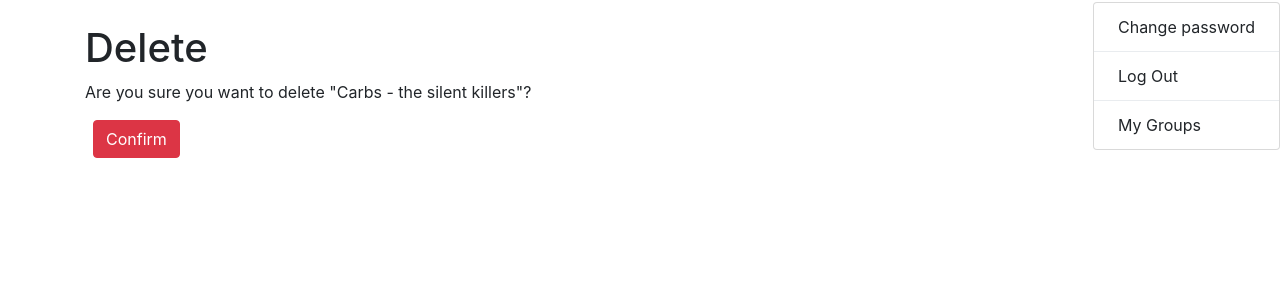
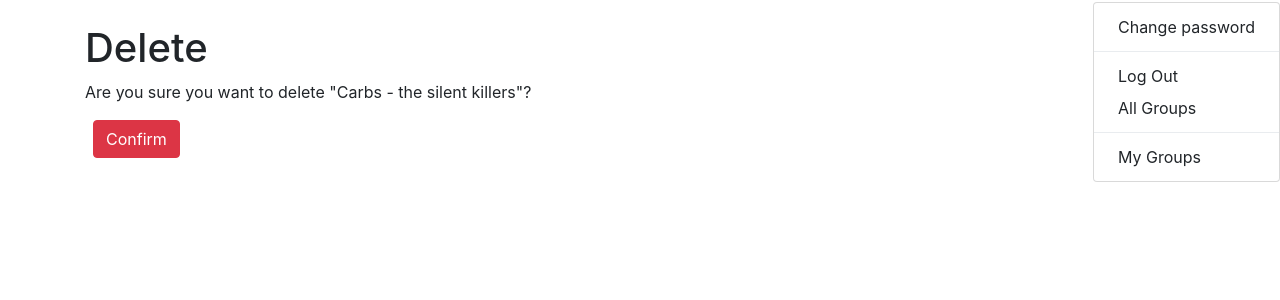
Before and after one commit to hollenbackhd/eGroup, a Django app: page /allgroups/19/delete/ in a window 1280 px wide, after a click that opens the changed part. Shown: the part 56-356 px from the top of the page. Run offline with Django 3.2, Linux system fonts and the light colour scheme; a user stored in the database is signed in; data comes from the database, SQL or seed files in the repository; some libraries are stand-ins or nearby versions.

Commit message:
added allGroups to dropdown menu

```diff
--- a/templates/base.html
+++ b/templates/base.html
@@ -47,6 +47,8 @@
               <a class="dropdown-item" href="{% url 'logout' %}">
               Log Out</a>
 
+<a class ="dropdown-item" href="{% url 'allgroups_list' %}">All Groups</a>
+
 		<div class="dropdown-divider"></div>
 		<a class="dropdown-item" href="{% url 'allgroups_mygroups' %}">My Groups</a>
 
```
